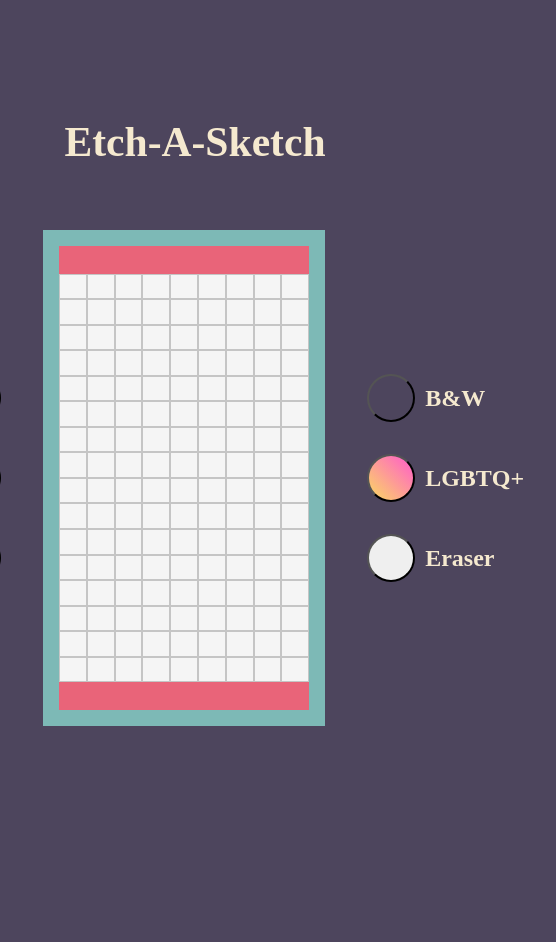
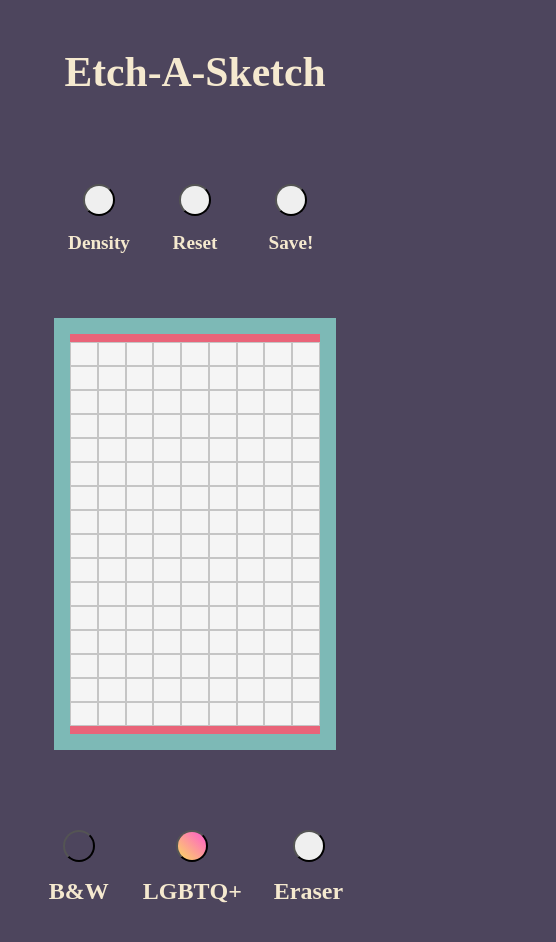
Before and after one commit to darshanCommits/Etch-A-Sketch, a website: page index.html in a window 390 px wide. Shown: the whole page, 556 px wide, since content can reach past the window. Before the commit the page ends 844 px from the top, so only its background shows below. Drawn offline with Linux system fonts and the light colour scheme; a web font is replaced by a local one.

Commit message:
alot more changes to css

```diff
--- a/styles.css
+++ b/styles.css
@@ -1,8 +1,13 @@
 @import url("https://fonts.googleapis.com/css2?family=Spline+Sans+Mono:wght@400;500;600&display=swap");
 
 :root {
-  --gameWidth: 55rem;
-  --gameHeight: 29rem;
+  --gameWidth: 50rem;
+  --gameHeight: 27rem;
+}
+
+header {
+  font-size: 1.3rem;
+  margin: 2%;
 }
 
 * {
@@ -11,19 +16,17 @@
 }
 
 body {
-  font-size: 1.3rem;
   font-family: "spline sans mono";
-  flex-direction: column;
-  display: flex;
-  justify-content: center;
-  align-items: center;
+  display: grid;
+  grid-template-rows: auto 1fr;
+  justify-items: center;
   background-color: #4d455d;
   color: #f5e9cf;
-  height: 100dvh;
+  /* height: 100dvh; */
+  overflow-x: hidden;
 }
 
 #game {
-  margin-top: 4rem;
   display: grid;
   grid-template-columns: repeat(3, 1fr);
   align-items: center;
@@ -36,6 +39,7 @@ body {
   align-items: center;
   border: 1rem solid #7db9b6;
   background-color: #e96479;
+
   width: var(--gameWidth);
   height: var(--gameHeight);
 }
@@ -83,7 +87,42 @@ body {
 }
 
 @media screen and (max-width: 450px) {
+
+
+
+  header {
+    margin-top: 3rem;
+  }
+
+  #game {
+    grid-template-rows: auto 1fr auto;
+    grid-template-columns: auto;
+  }
+
+  .left,
+  .right {
+    display: flex;
+    flex-direction: row !important;
+    margin: 3rem 0;
+  }
+
+  .left .options {
+    font-size: 0.8rem;
+  }
+
+  .options {
+    margin: 1rem !important;
+    flex-direction: column !important;
+  }
+
+  [class*="btn-"] {
+    width: 2rem;
+    height: 2rem;
+    margin: 1rem;
+  }
+
   #device {
     width: 250px;
+    height: 400px;
   }
 }
```
